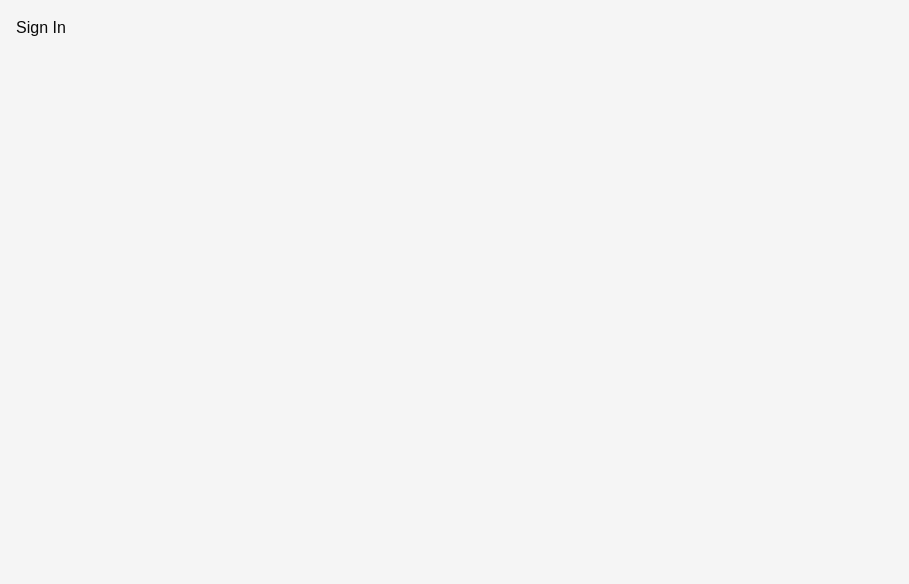
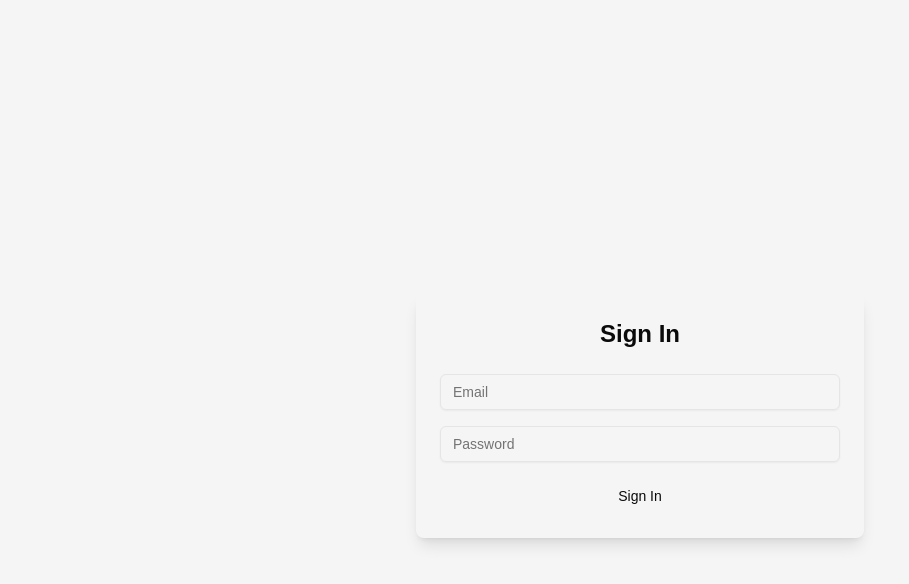
Before and after one commit to alihasan13/next-ts-jira-board, a Next.js app: page /sign-in in a window 1280 px wide. Shown: the top 584 px of the page, without its empty margins (0-909 px from the left). Built offline with nearby package versions, Linux system fonts and the light colour scheme.

Commit message:
sign in page done

```diff
--- a/src/app/(auth)/sign-in/page.tsx
+++ b/src/app/(auth)/sign-in/page.tsx
@@ -1,8 +1,33 @@
-const SignInPage = () =>{
-return (
-    <div>
-        <h1>Sign In</h1>
+import { Button } from "@/components/ui/button"
+import { Input } from "@/components/ui/input"
+
+const SignInPage = () => {
+  return (
+    <div className="flex min-h-screen items-center justify-center">
+      <div className="w-full max-w-md space-y-6 rounded-lg p-6 shadow-lg">
+        <h1 className="text-2xl font-bold text-center">Sign In</h1>
+        <form className="space-y-4">
+          <div className="space-y-2">
+            <Input
+              type="email"
+              placeholder="Email"
+              required
+            />
+          </div>
+          <div className="space-y-2">
+            <Input
+              type="password"
+              placeholder="Password"
+              required
+            />
+          </div>
+          <Button className="w-full" type="submit">
+            Sign In
+          </Button>
+        </form>
+      </div>
     </div>
-)
+  )
 }
+
 export default SignInPage
```
